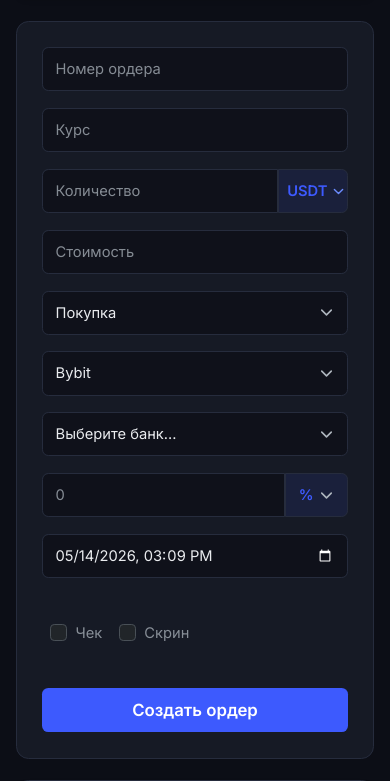
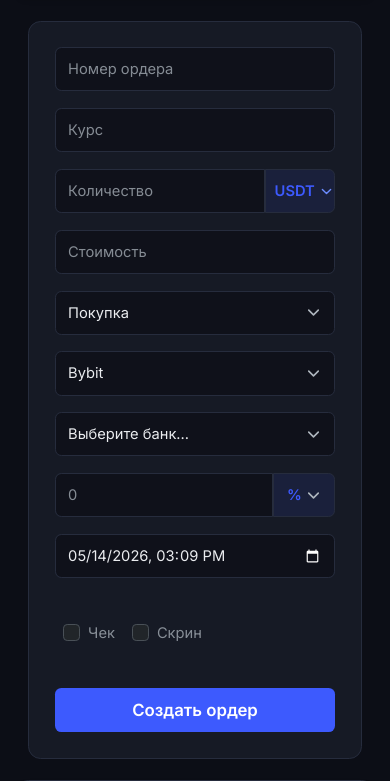
Before and after one commit to ErMe4a/p2p_sys, a Django app: page /my-orders/ in a window 390 px wide. Shown: the part 259-1040 px from the top of the page. Run offline with Django 5.2, Linux system fonts and the light colour scheme; the visitor is signed in with stand-in values (Sample User, id 1); data that the repository does not hold is empty; parts of the project's set-up code (start-up, migrations or seed data) failed here and were passed over.

```diff
--- a/orders/templates/orders/my_orders.html
+++ b/orders/templates/orders/my_orders.html
@@ -85,8 +85,34 @@
     .btn-cancel-modal { background-color: var(--bg-input); color: var(--text-main); border-radius: 6px; border: 1px solid var(--border-color); font-weight: 600; }
     .badge-receipt-ok { background:#0d2b1a; color:#4caf50; border:1px solid #2d6a4f; font-size:11px; padding:3px 8px; border-radius:4px; }
     .badge-receipt-no { background:#2b1a0d; color:#ff9800; border:1px solid #5a3d0d; font-size:11px; padding:3px 8px; border-radius:4px; }
+    /* Адаптив для маленьких экранов */
+    .form-section, .table-container {
+        overflow-x: auto;
+    }
+    .table-container {
+        min-width: 0;
+    }
+    .table {
+        min-width: 900px;
+    }
+    /* Форма создания — перенос на маленьких экранах */
+    @media (max-width: 1200px) {
+        .row.g-3 .col-md-2,
+        .row.g-3 .col-md-3,
+        .row.g-3 .col-md-6 {
+            flex: 0 0 auto;
+            width: 50%;
+        }
+    }
+    @media (max-width: 768px) {
+        .row.g-3 .col-md-2,
+        .row.g-3 .col-md-3,
+        .row.g-3 .col-md-6 {
+            width: 100%;
+        }
+    }
 </style>
-
+<div style="padding: 0 12px; max-width: 100%; overflow-x: hidden;">
     <div class="form-section">
         {% if request.session.order_error %}
             <div class="alert alert-danger alert-dismissible fade show" role="alert" style="border-radius: 8px;">
@@ -195,7 +221,7 @@
             </div>
         </form>
     </div>
-
+</div>
 <div class="table-container shadow-sm" style="overflow-x: auto;">
     <table class="table" style="min-width: 900px;">
         <thead>
```
Lines whose indentation alone changed are shown as unchanged.
